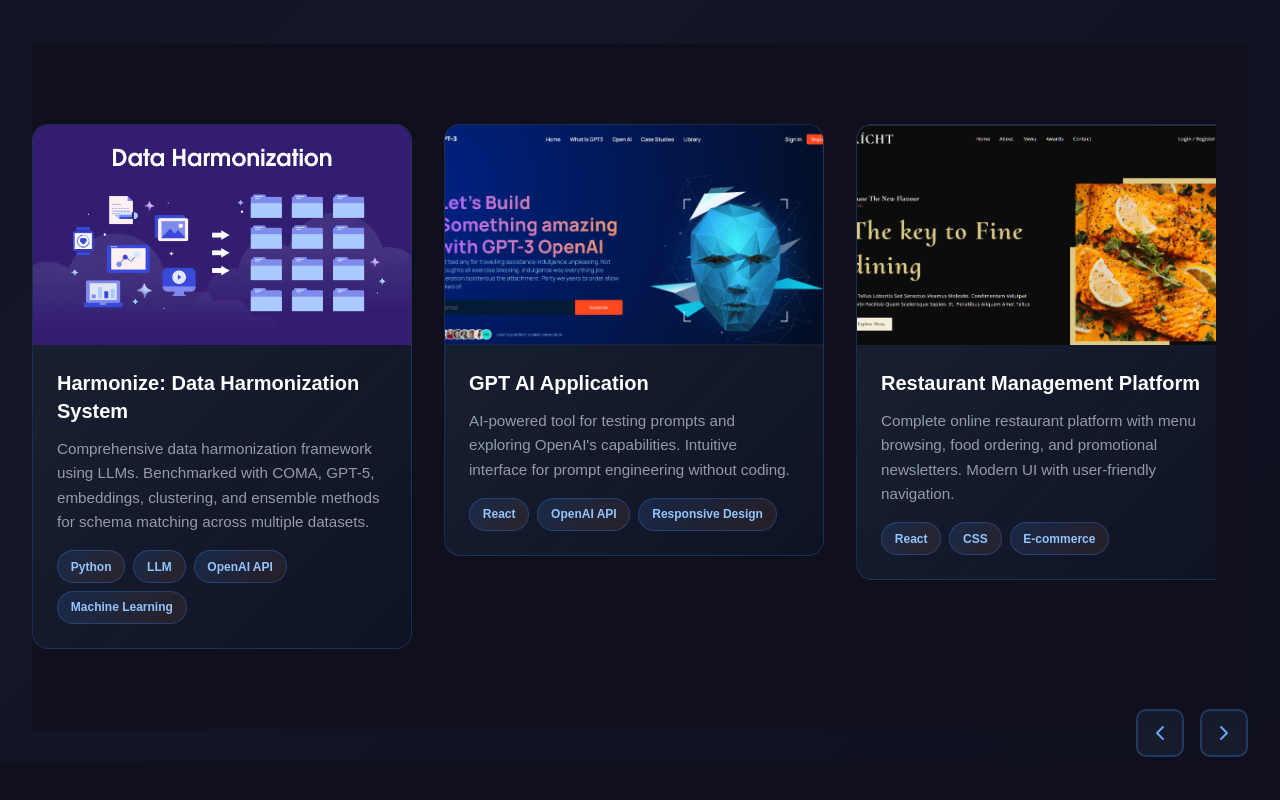
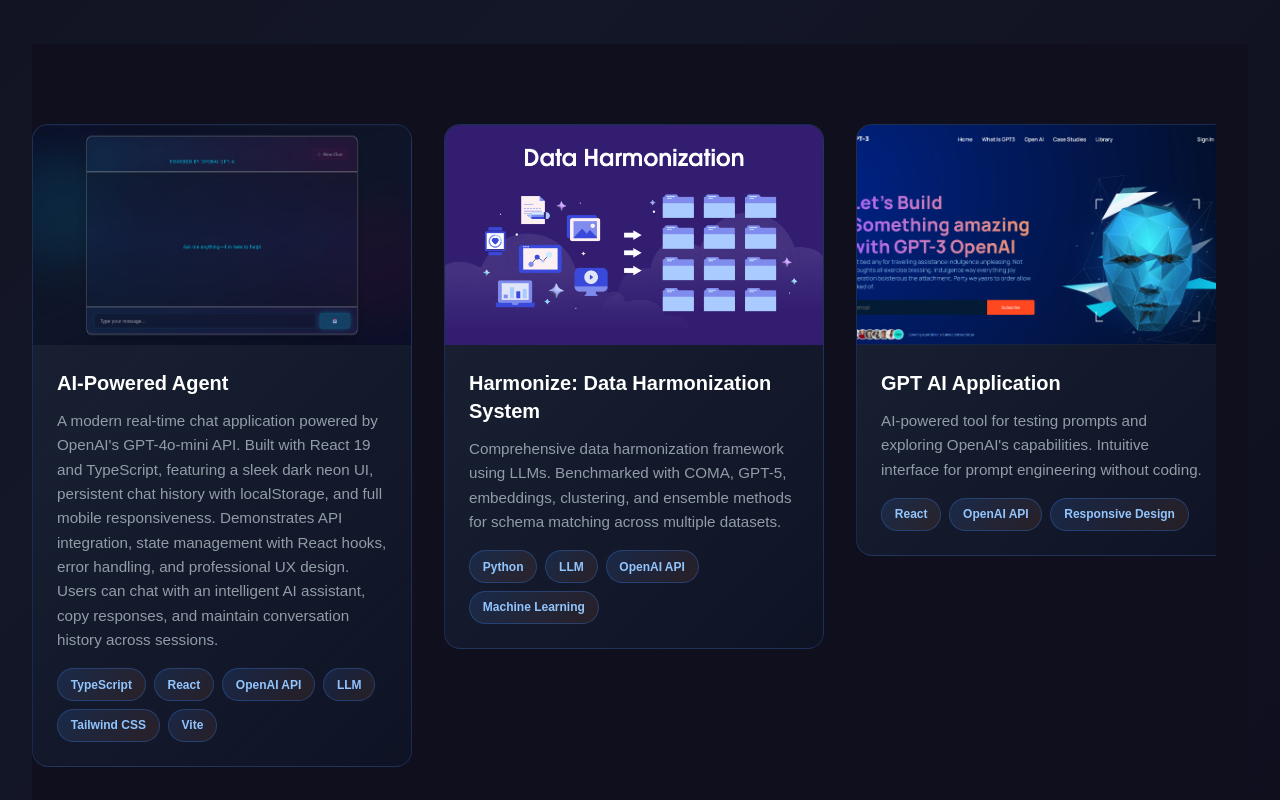
Before and after one commit to Fabu1da/portfolioxyz, a Next.js app: page / in a window 1280 px wide. Shown: the part 1020-1820 px from the top of the page. Built offline with nearby package versions, Linux system fonts and the light colour scheme; a web font is replaced by a local one.

Commit message:
add AI agent from my projects

```diff
--- a/pages/components/aboutme/about.js
+++ b/pages/components/aboutme/about.js
@@ -54,7 +54,7 @@
 
   const skills = [
     { category: "Frontend", items: ["React.js", "Next.js", "Tailwind CSS", "HTML5", "CSS3"] },
-    { category: "Backend", items: ["Node.js", "Express", "REST APIs", "MySQL"] },
+    { category: "Backend", items: ["Node.js", "Express", "REST APIs", "MySQL", "MongoDB"] },
     { category: "Cloud & DevOps", items: ["Microsoft Azure", "Nginx", "CI/CD", "Netlify"] },
     { category: "Tools", items: ["Git", "Figma", "Power BI", "VS Code"] },
   ];
--- a/pages/components/project/project.js
+++ b/pages/components/project/project.js
@@ -3,6 +3,14 @@
 import { Github, ExternalLink, ChevronLeft, ChevronRight } from "lucide-react";
 
 const listProject = [
+  {
+    title: "AI-Powered Agent",
+    body: "A modern real-time chat application powered by OpenAI's GPT-4o-mini API. Built with React 19 and TypeScript, featuring a sleek dark neon UI, persistent chat history with localStorage, and full mobile responsiveness. Demonstrates API integration, state management with React hooks, error handling, and professional UX design. Users can chat with an intelligent AI assistant, copy responses, and maintain conversation history across sessions.",
+    tags: ["TypeScript", "React", "OpenAI API", "LLM", "Tailwind CSS", "Vite"],
+    img: "/fig9.png",
+    url: "https://aiagentf.netlify.app/",
+    codeurl: "https://github.com/Fabu1da/AIagents.git",
+  },
   {
     title: "Harmonize: Data Harmonization System",
     body: "Comprehensive data harmonization framework using LLMs. Benchmarked with COMA, GPT-5, embeddings, clustering, and ensemble methods for schema matching across multiple datasets.",
```
Also changed, not shown: public/fig9.png (added).
